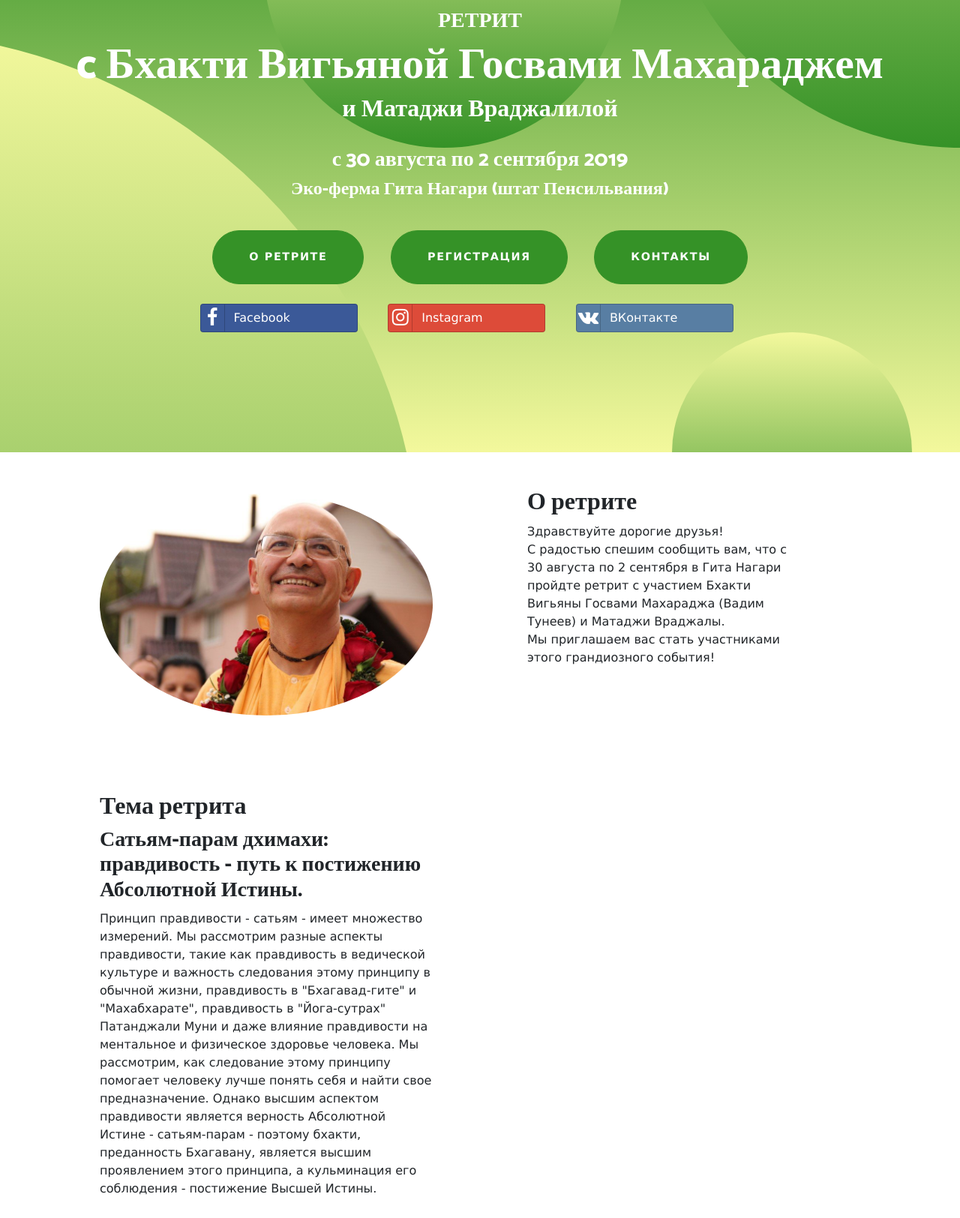
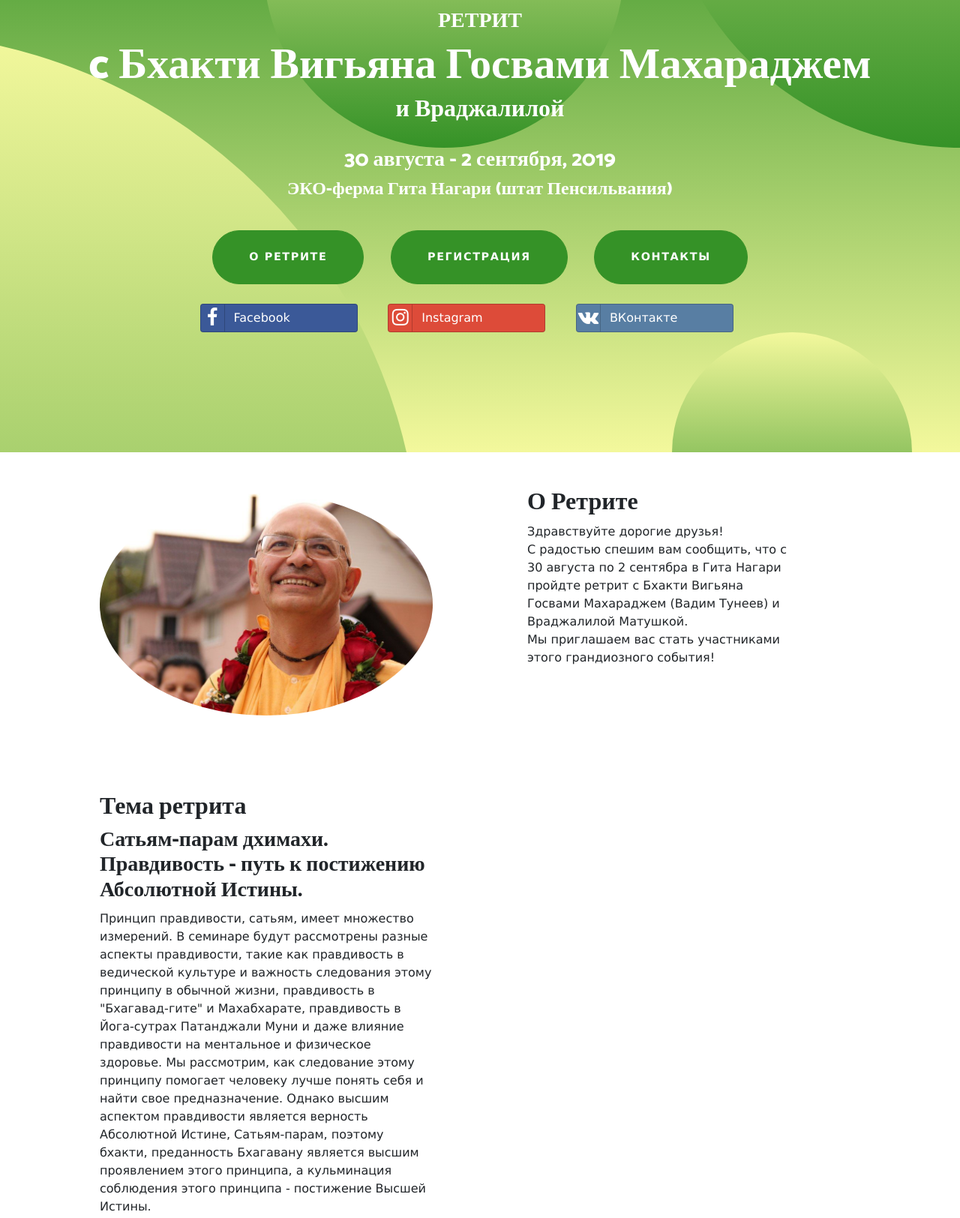
Before and after one commit to grenader/gitafest, a website: page index.html in a window 1280 px wide. Shown: the part 203-1827 px from the top of the page at 75% size. Drawn offline with nearby package versions, Linux system fonts and the light colour scheme; files that its build step writes are made by us from their sources.

Commit message:
Revert "gramma corrections"
This reverts commit d64fb588d98e0cc79d39a170b9251714c0b59853.

```diff
--- a/index.html
+++ b/index.html
@@ -87,11 +87,11 @@
       <div class="masthead-content">
         <div class="container smaller">
             <h3>РЕТРИТ <br />
-            <h2 class="masthead-heading mb-1">c Бхакти Вигьяной Госвами Махараджем</h2>
-            <h2>и Матаджи Враджалилой <br /></h2>
+            <h2 class="masthead-heading mb-1">c Бхакти Вигьяна Госвами Махараджем</h2>
+            <h2>и Враджалилой <br /></h2>
            <br />
-	    <h3>с 30 августа по 2 сентября 2019</h3>
-	    <h4>Эко-ферма Гита Нагари (штат Пенсильвания)</h4>
+	    <h3>30 августа - 2 сентября, 2019</h3>
+	    <h4>ЭКО-ферма Гита Нагари (штат Пенсильвания)</h4>
           <a href="#about" class="btn btn-primary btn-xl rounded-pill mt-5">О Ретрите</a>&nbsp;&nbsp;&nbsp;&nbsp;&nbsp;&nbsp;
           <a href="#form" class="btn btn-primary btn-xl rounded-pill mt-5">Регистрация</a>&nbsp;&nbsp;&nbsp;&nbsp;&nbsp;&nbsp;
           <a href="#contact" class="btn btn-primary btn-xl rounded-pill mt-5">Контакты</a>
@@ -129,12 +129,10 @@
                 <div class="col-lg-6">
                     <div class="p-5">
                         <a class="anchor" id="about"></a>
-                        <h2>О ретрите</h2>
+                        <h2>О Ретрите</h2>
                         <div style="display:block; width:80%; text-align:left">
 Здравствуйте дорогие друзья!<br>
-С радостью спешим сообщить
-                            вам, что с 30 августа по 2 сентября в Гита Нагари пройдте ретрит с участием Бхакти Вигьяны Госвами Махараджа (Вадим Тунеев) и
-                            Матаджи Враджалы.<br>
+С радостью спешим вам сообщить, что с 30 августа по 2 сентябра в Гита Нагари пройдте ретрит с Бхакти Вигьяна Госвами Махараджем (Вадим Тунеев) и Враджалилой Матушкой.<br>
 Мы приглашаем вас стать участниками этого грандиозного события!<br>
 
 
@@ -155,12 +153,8 @@
                     <div class="p-5">
                         <a class="anchor" id="a1"></a>
                         <h2>Тема ретрита</h2>
- <h3>Сатьям-парам дхимахи: правдивость - путь к постижению Абсолютной Истины.</h3>
-<p>Принцип правдивости - сатьям - имеет множество измерений. Мы рассмотрим разные аспекты правдивости, такие как правдивость в ведической культуре и важность следования этому принципу в обычной жизни, правдивость в "Бхагавад-гите" и
-    &quot;Махабхарате&quot;, правдивость в &quot;Йога-сутрах&quot; Патанджали Муни и даже влияние правдивости на ментальное и физическое здоровье
-    человека. Мы рассмотрим, как следование этому принципу помогает человеку лучше понять себя и найти свое предназначение. Однако высшим аспектом правдивости является верность Абсолютной Истине
-    - сатьям-парам - поэтому бхакти, преданность Бхагавану, является высшим проявлением этого принципа, а кульминация
-    его соблюдения - постижение Высшей Истины.</p>
+ <h3>Сатьям-парам дхимахи. Правдивость - путь к постижению Абсолютной Истины.</h3>
+<p>Принцип правдивости, сатьям, имеет множество измерений. В семинаре будут рассмотрены разные аспекты правдивости, такие как правдивость в ведической культуре и важность следования этому принципу в обычной жизни, правдивость в "Бхагавад-гите" и Махабхарате, правдивость в Йога-сутрах Патанджали Муни и даже влияние правдивости на ментальное и физическое здоровье. Мы рассмотрим, как следование этому принципу помогает человеку лучше понять себя и найти свое предназначение. Однако высшим аспектом правдивости является верность Абсолютной Истине, Сатьям-парам, поэтому бхакти, преданность Бхагавану является высшим проявлением этого принципа, а кульминация соблюдения этого принципа - постижение Высшей Истины.</p>
 <br>
 <br>
 						</div>
@@ -188,9 +182,9 @@
             <div class="p-5">
                 <a class="anchor" id="place"></a>
                 <h2 >Место проведения</h2>
-              <p>Эко-ферма <a HREF="https://gnecofarm.org/" target="_blank">Гита Нагари</a> (<a HREF="https://gnecofarm.org/" target="_blank">https://gnecofarm.org/</a>) </p>
+              <p>Эко-ферма <a HREF="https://gnecofarm.org/" target="_blank">Гита-Нагари</a> (<a HREF="https://gnecofarm.org/" target="_blank">https://gnecofarm.org/</a>) </p>
 
-                <h3 >Как доехать на ферму</h3>
+                <h3 >Как доехать на ферму?</h3>
                 Адрес фермы: Gita Nagari Yoga Farm, 534 Gita Nagari Rd., Port Royal, PA 17082<br>
                 Не все навигаторы показывают правильный путь, поэтому, пожалуйста, распечатайте маршрут заранее. Возле фермы плохой телефонный сигнал.<br>
                 <a HREF="https://www.google.com/maps/dir/Port+Royal+Speedway,+302+6th+Street,+Port+Royal,+PA+17082/Gita+Nagari+Yoga+Farm,+534+Gita+Nagari+Rd,+Port+Royal,+PA+17082/@40.5089309,-77.5011235,12z/am=t/data=!3m1!4b1!4m13!4m12!1m5!1m1!1s0x89c9327219b17071:0xa58a4d2b1df96f60!2m2!1d-77.3894655!2d40.5356431!1m5!1m1!1s0x89c93130d8357967:0x85dc3c62ac6e38bb!2m2!1d-77.4641657!2d40.4932566" target="_blank"> По этой ссылке вы найдете инструкцию, как доехать до фермы от ближайшего городка Port Royal.</a><br>
```
